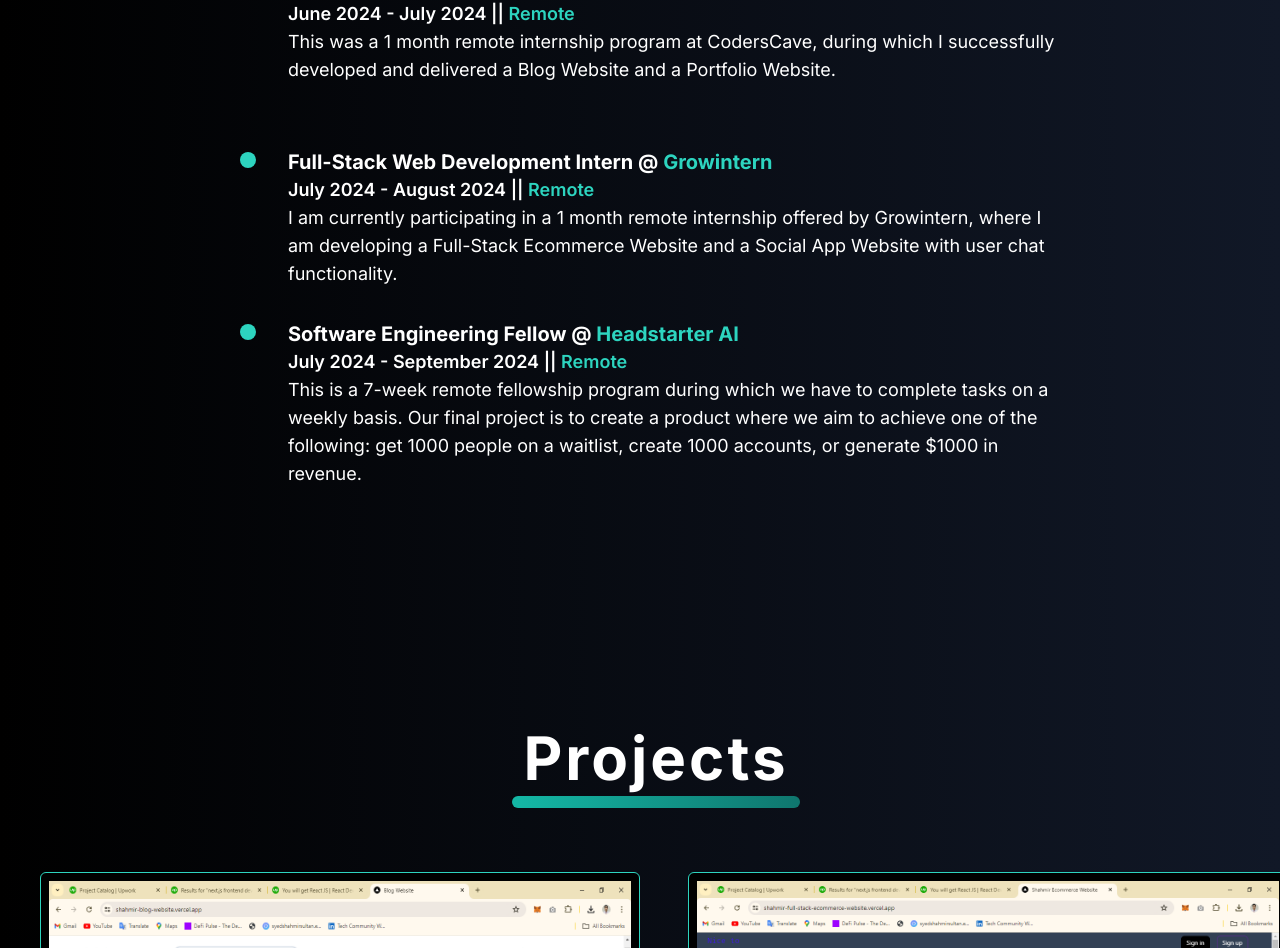
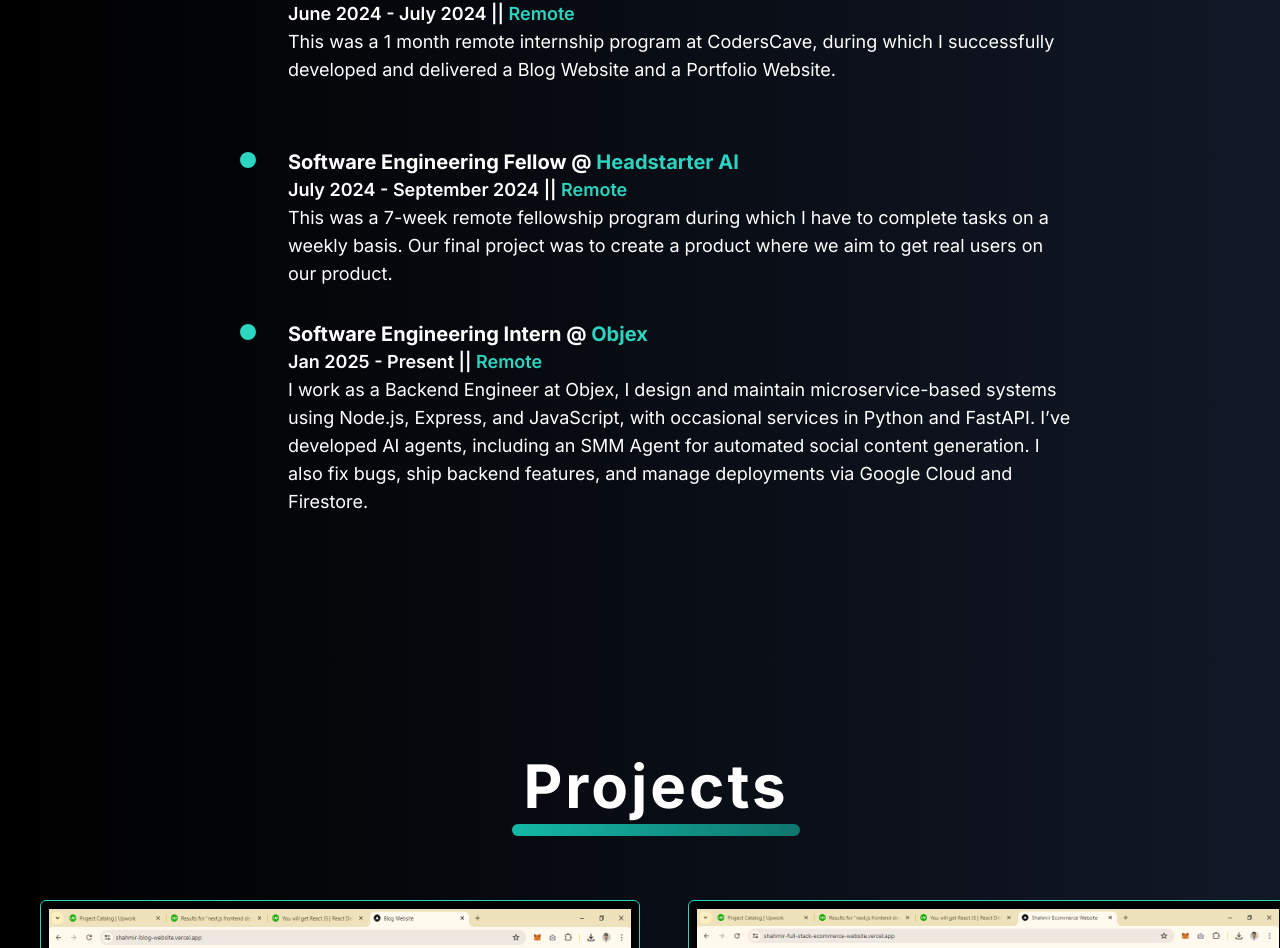
Before and after one commit to syedshahmirsultan/Headstarter-Project1, a Next.js app: page / in a window 1280 px wide. Shown: the part 2388-3336 px from the top of the page. Built offline with nearby package versions, Linux system fonts and the light colour scheme.

Commit message:
Update Experience.tsx

```diff
--- a/app/Components/Experience.tsx
+++ b/app/Components/Experience.tsx
@@ -72,16 +72,17 @@
                         description={'This was a 1 month remote internship program at CodersCave, during which I successfully developed and delivered a Blog Website and a Portfolio Website.'}
                     />
                     <Details
-                        position={'Full-Stack Web Development Intern'}
-                        company={'Growintern'}
-                        time={'July 2024 - August 2024'}
-                        description={'I am currently participating in a 1 month remote internship offered by Growintern, where I am developing a Full-Stack Ecommerce Website and a Social App Website with user chat functionality.'}
-                    />
-                    <Details
                         position={'Software Engineering Fellow'}
                         company={'Headstarter AI'}
                         time={'July 2024 - September 2024'}
-                        description={'This is a 7-week remote fellowship program during which we have to complete tasks on a weekly basis. Our final project is to create a product where we aim to achieve one of the following: get 1000 people on a waitlist, create 1000 accounts, or generate $1000 in revenue.'}
+                        description={'This was a 7-week remote fellowship program during which I have to complete tasks on a weekly basis. Our final project was to create a product where we aim to get real users on our product.'}
+                    />
+
+                     <Details
+                        position={'Software Engineering Intern'}
+                        company={'Objex'}
+                        time={'Jan 2025 - Present'}
+                        description={'I work as a Backend Engineer at Objex, I design and maintain microservice-based systems using Node.js, Express, and JavaScript, with occasional services in Python and FastAPI. I’ve developed AI agents, including an SMM Agent for automated social content generation. I also fix bugs, ship backend features, and manage deployments via Google Cloud and Firestore.'}
                     />
                 </motion.ul>
             </motion.div>
```
